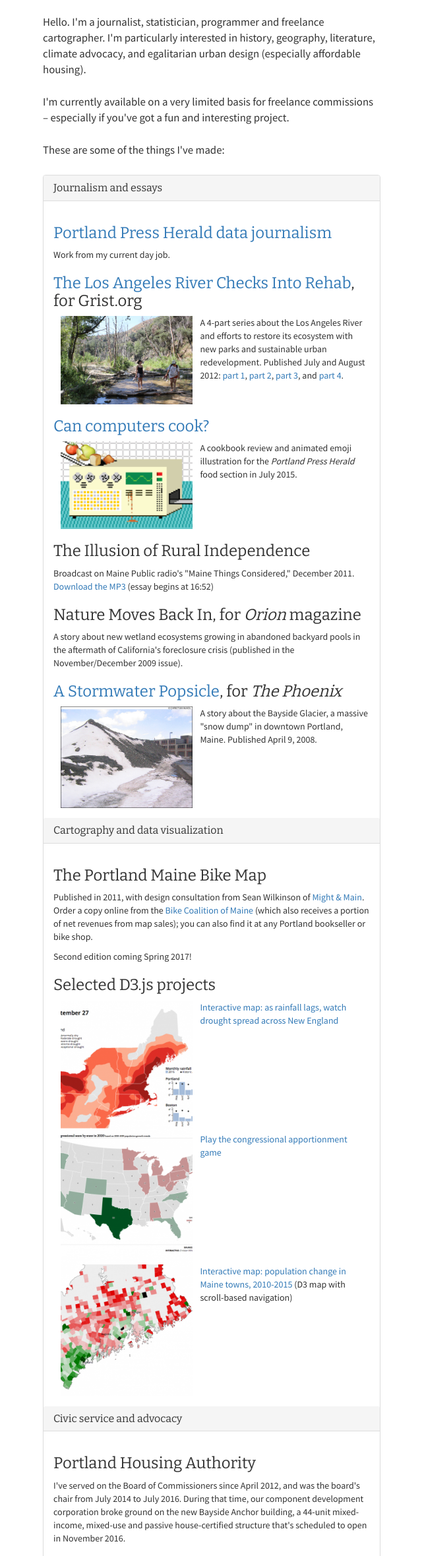
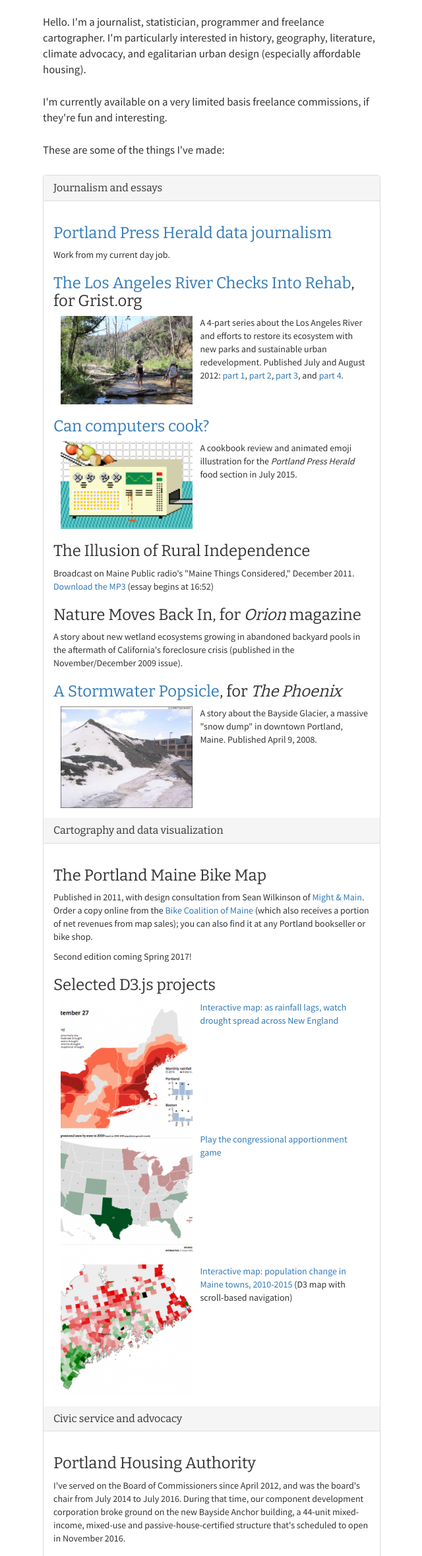
Before and after one commit to vigorousnorth/vigorousnorth.github.io, a plain HTML site: page index.html in a window 1280 px wide. Shown: the part 199-2558 px from the top of the page at 66% size, without its empty margins (639-1279 px from the left). Drawn offline with nearby package versions, Linux system fonts and the light colour scheme.

Commit message:
More finicky edits

```diff
--- a/index.html
+++ b/index.html
@@ -63,7 +63,7 @@
     <div class="intro">
     	<p>Hello. I'm a journalist, statistician, programmer and freelance cartographer. I'm particularly interested in history, geography, literature,
     		climate advocacy, and egalitarian urban design (especially affordable housing).</p>
-    	<p>I'm currently available on a very limited basis for freelance commissions – especially if you've got a fun and interesting project.</p>
+    	<p>I'm currently available on a very limited basis freelance commissions, if they're fun and interesting.</p>
     	<p>These are some of the things I've made:</p>
     </div>
 
@@ -139,7 +139,7 @@
 	      <div class="panel-body">
 
 	      		<h3>Portland Housing Authority</h3>
-				<p>I've served on the Board of Commissioners since April 2012, and was the board's chair from July 2014 to July 2016. During that time, our component development corporation broke ground on the new Bayside Anchor building, a 44-unit mixed-income, mixed-use and passive house-certified structure that's scheduled to open in November 2016.</p>
+				<p>I've served on the Board of Commissioners since April 2012, and was the board's chair from July 2014 to July 2016. During that time, our component development corporation broke ground on the new Bayside Anchor building, a 44-unit mixed-income, mixed-use and passive-house-certified structure that's scheduled to open in November 2016.</p>
 
 				<div class="clear"></div>
 
```
